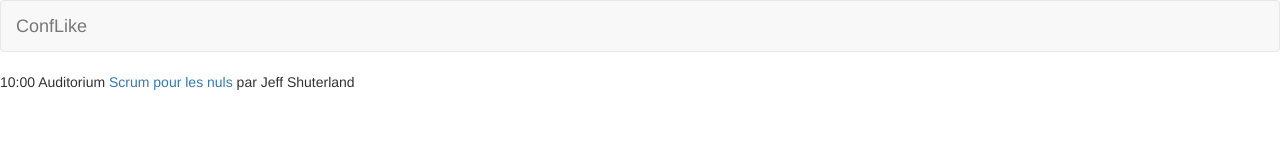
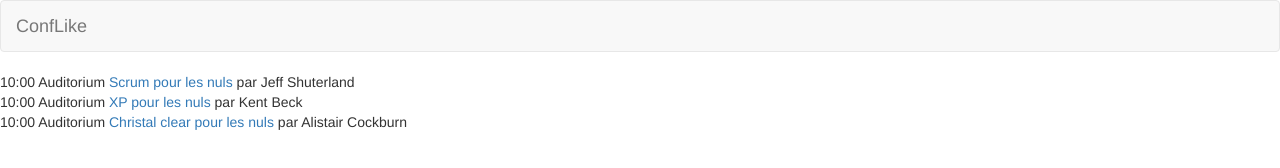
Before and after one commit to welcloud-io/ConfLike, a website: page program.html in a window 1280 px wide. Drawn offline with nearby package versions, Linux system fonts and the light colour scheme.

Commit message:
create list of conferences on program page

```diff
--- a/program.html
+++ b/program.html
@@ -6,27 +6,72 @@
     <link rel="stylesheet" href="https://maxcdn.bootstrapcdn.com/bootstrap/3.3.6/css/bootstrap.min.css">
   </head>
 
+  <body onload="createPage()">
+    <div id="page"></div>
+  </body>
+
   <script>
     function judgeConference(level) {
       var counterElement = document.getElementById('counter');
       counterElement.innerHTML = level;
     }
+    function createPage() {
+      document.getElementById("page").innerHTML = navBar() +programPage();
+    }
+    function conference_list() {
+      return [
+        {
+          "id" : "scrum-pour-les-nuls",
+          "schedule" : "10:00",
+          "room" : "Auditorium",
+          "title" : "Scrum pour les nuls",
+          "speaker_name" : "Jeff Shuterland"
+        },
+        {
+          "id" : "xp-pour-les-nuls",
+          "schedule" : "10:00",
+          "room" : "Auditorium",
+          "title" : "XP pour les nuls",
+          "speaker_name" : "Kent Beck"
+        },
+        {
+          "id" : "christal-clear-pour-les-nuls",
+          "schedule" : "10:00",
+          "room" : "Auditorium",
+          "title" : "Christal clear pour les nuls",
+          "speaker_name" : "Alistair Cockburn"
+        }
+      ];
+    }
+    function navBar() {
+      return `
+      <nav class='navbar navbar-default'>
+        <div class='container-fluid'>
+        <div class='navbar-header'>
+          <a class='navbar-brand' href='#'>ConfLike</a>
+        </div>
+      </nav>`
+    }
+    function programPage() {
+      var conferences = conference_list();
+      var number_of_conferences = conferences.length;
+
+      var separator = " ";
+      var program_page = "";
+
+      for (var conference_number=0; conference_number<number_of_conferences; conference_number++) {
+        program_page +=
+        "<div id='conference_" + (conference_number+1) + "'>" +
+          "<span id='conference_schedule'>"+ conferences[conference_number].schedule + "</span>" + separator +
+          "<span id='conference_room'>" + conferences[conference_number].room + "</span>\n" + separator +
+          "<a id='"+ conferences[conference_number].id +"' href='/"+ conferences[conference_number].id +"'>" + conferences[conference_number].title + "</a>\n" + separator +
+          "<span>par</span>\n" + separator +
+          "<span id='speaker_name'>" + conferences[conference_number].speaker_name + "</span>" + separator +
+        "</div>\n";
+        }
+
+      return  program_page;
+    }
   </script>
 
-  <body>
-    <nav class="navbar navbar-default">
-      <div class="container-fluid">
-      <div class="navbar-header">
-        <a class="navbar-brand" href="#">ConfLike</a>
-      </div>
-    </nav>
-    <div>
-      <span id="conference_schedule">10:00</span>
-      <span id="conference_room">Auditorium</span>
-      <a id="scrum-pour-les-nuls" href="/scrum-pour-les-nuls">Scrum pour les nuls</a>
-      <span>par</span>
-      <span id="speaker_name">Jeff Shuterland</span>
-    </div>
-  </body>
-
 </html>
```
Also changed, not shown: test/conflike_test.js (+8 -8 lines).
